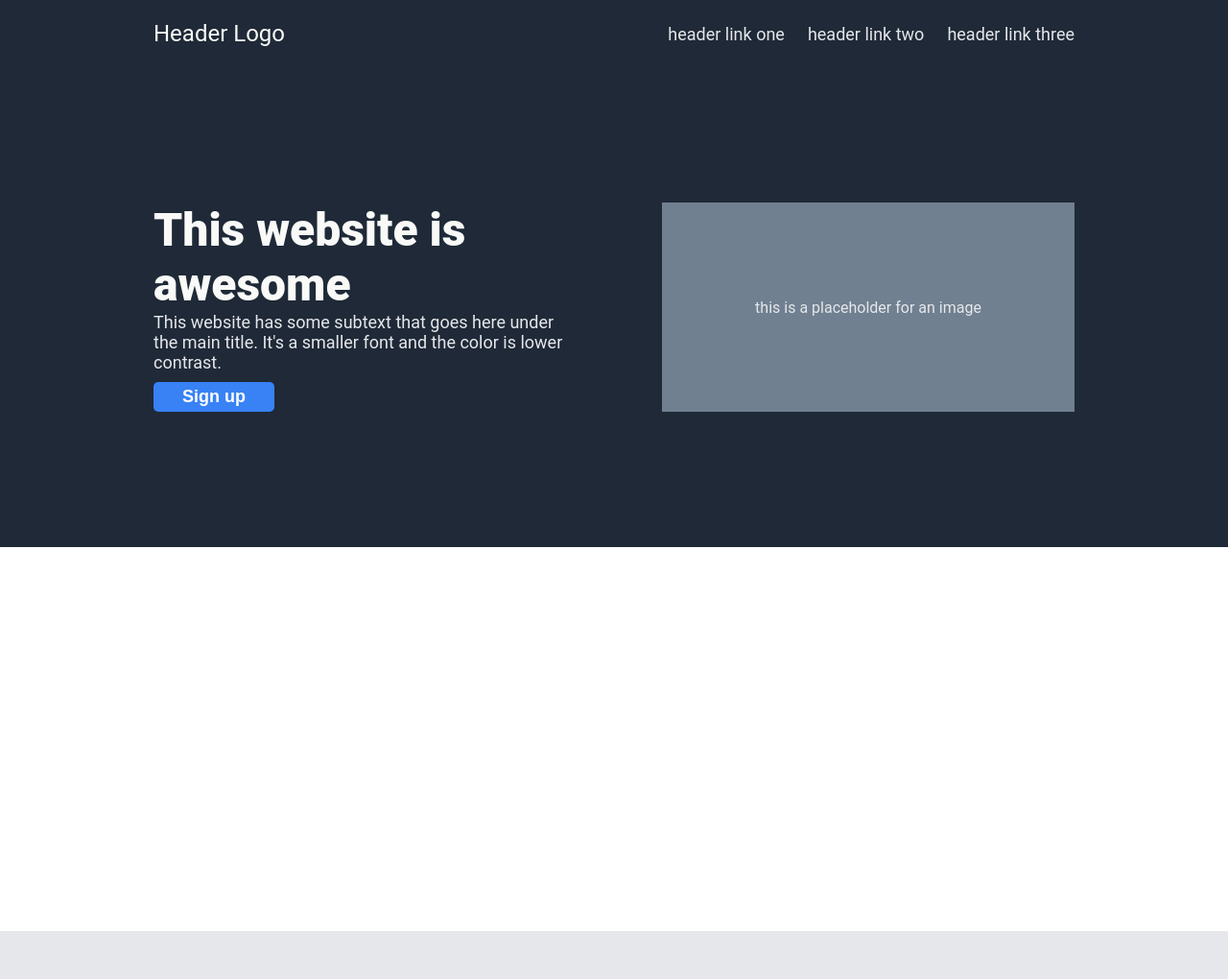
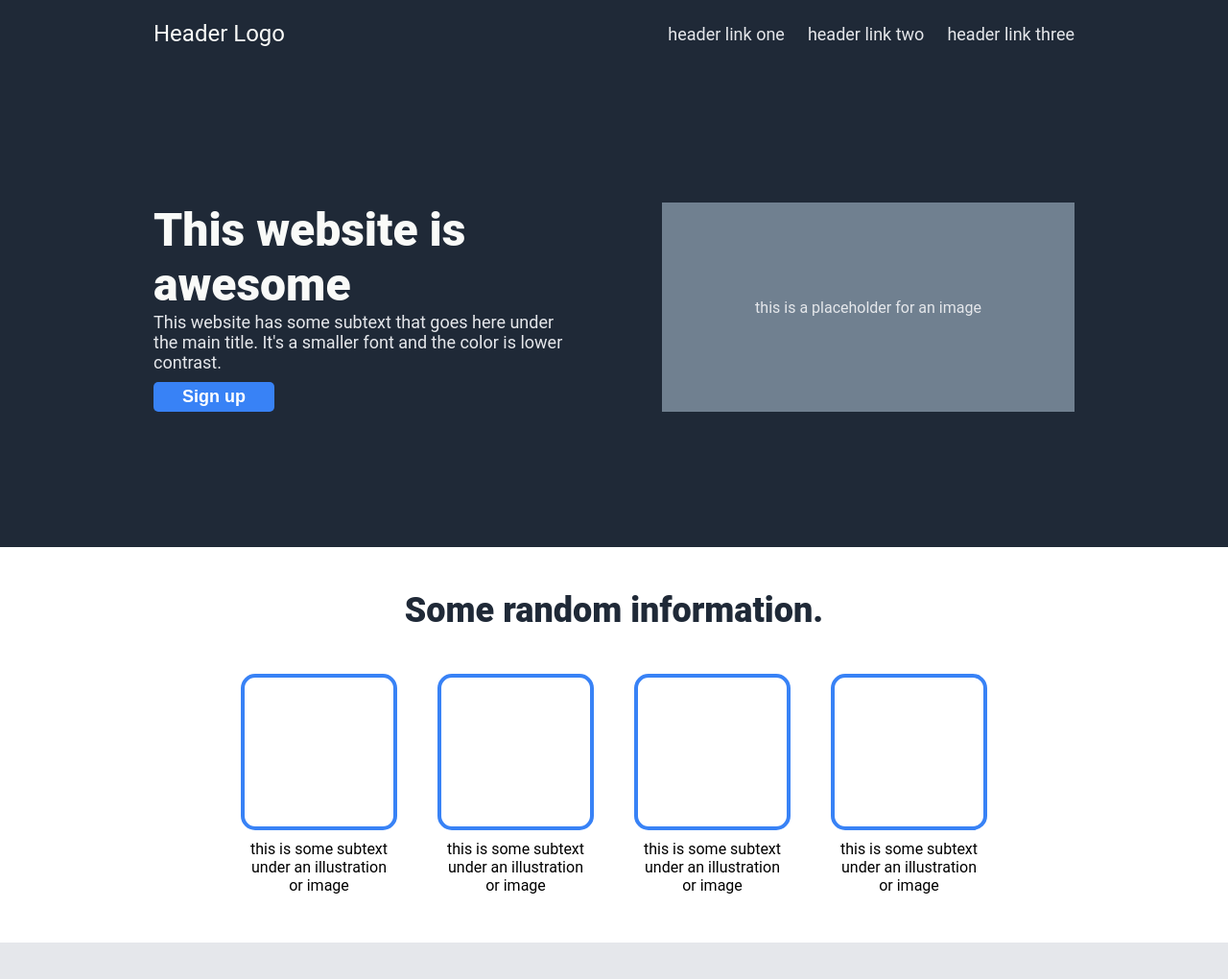
Before and after one commit to markgallant01/landing-page, a plain HTML site: page index.html in a window 1280 px wide. Shown: the top 1020 px of the page at 96% size. Drawn offline with Linux system fonts and the light colour scheme.

Commit message:
implement info section

```diff
--- a/index.html
+++ b/index.html
@@ -31,7 +31,27 @@
       </div>
     </div>
     <div class="info">
-
+      <div>
+        <h2>Some random information.</h2>
+        <div class="info-content">
+          <div class="content-card">
+            <div class="square"></div>
+            <p>this is some subtext under an illustration or image</p>
+          </div>
+          <div class="content-card">
+            <div class="square"></div>
+            <p>this is some subtext under an illustration or image</p>
+          </div>
+          <div class="content-card">
+            <div class="square"></div>
+            <p>this is some subtext under an illustration or image</p>
+          </div>
+          <div class="content-card">
+            <div class="square"></div>
+            <p>this is some subtext under an illustration or image</p>
+          </div>
+        </div>
+      </div>
     </div>
     <div class="quote">
 
--- a/style.css
+++ b/style.css
@@ -104,7 +104,49 @@ body {
 
 .info {
   width: 100%;
-  height: 400px;
+  display: flex;
+  justify-content: center;
+  align-items: center;
+  margin: 25px 0;
+}
+
+.info > div {
+  width: 75%;
+  display: flex;
+  flex-direction: column;
+  justify-content: space-between;
+  align-items: center;
+}
+
+.info h2 {
+  font-size: 36px;
+  color: #1f2937;
+  font-weight: 900;
+  margin: 20px 0;
+}
+
+.info-content {
+  display: flex;
+  justify-content: space-between;
+  gap: 50px;
+  margin: 25px 0;
+}
+
+.content-card {
+  display: flex;
+  flex-direction: column;
+  align-items: center;
+  text-align: center;
+  color: steelgrey;
+  gap: 10px;
+  width: 155px;
+}
+
+.square {
+  width: 155px;
+  height: 155px;
+  border: 4px solid #3882f6;
+  border-radius: 15px;
 }
 
 .quote {
```
